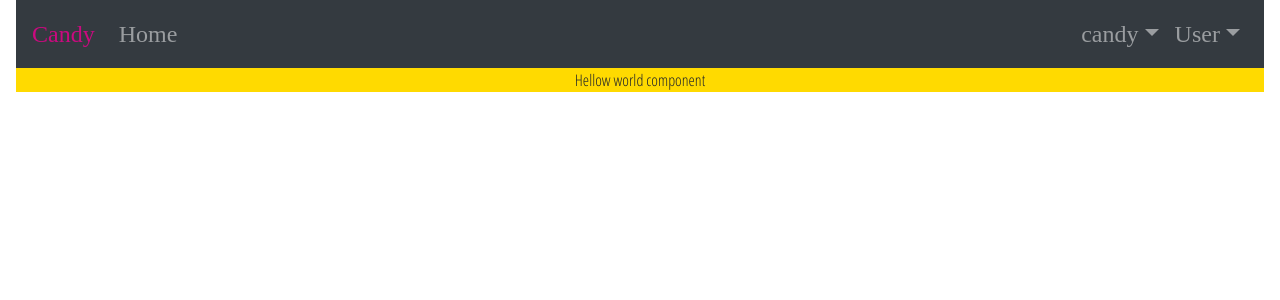
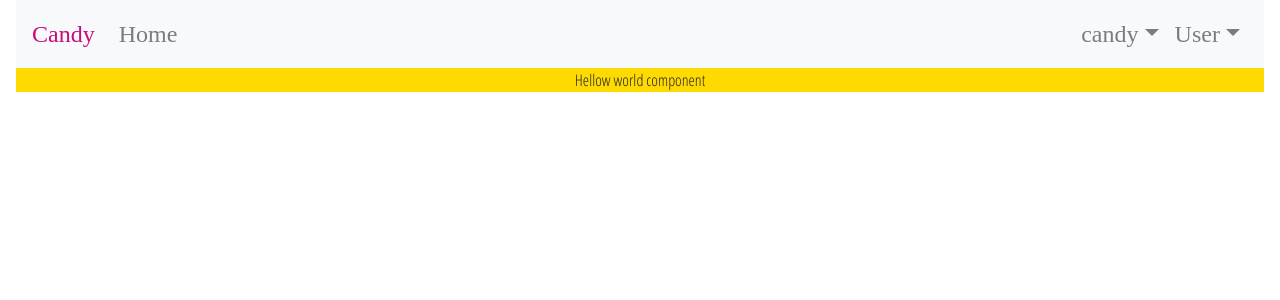
Before and after one commit to sariyya-abdullayeva/vue_candy_museum, a Vue app in the folder vue_candy_museum/: page / in a window 1280 px wide. Shown: the top 300 px of the page. Built offline with nearby package versions, Linux system fonts and the light colour scheme; a web font is replaced by a local one.

Commit message:
Change: navbar color from dark to light

```diff
--- a/vue_candy_museum/src/components/HeaderNavBar.vue
+++ b/vue_candy_museum/src/components/HeaderNavBar.vue
@@ -2,7 +2,7 @@
   <div class="headerNavBar">
     <div>
       <div>
-      <b-navbar toggleable="lg" type="dark" variant="dark">
+      <b-navbar toggleable="lg" type="light" variant="light" >
         <b-navbar-brand href="#" class="navBarBrand">Candy</b-navbar-brand>
 
         <b-navbar-toggle target="nav-collapse"></b-navbar-toggle>
```
